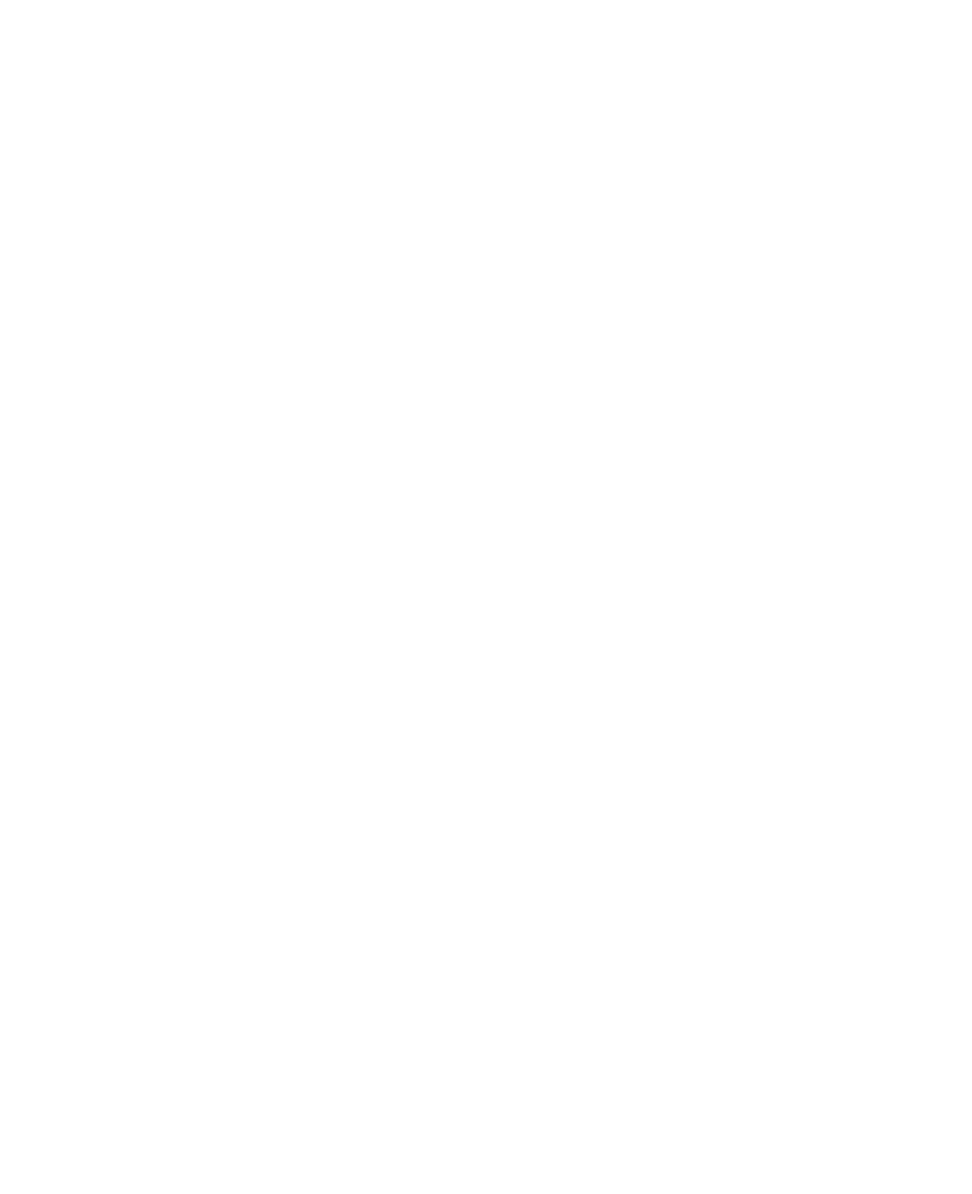
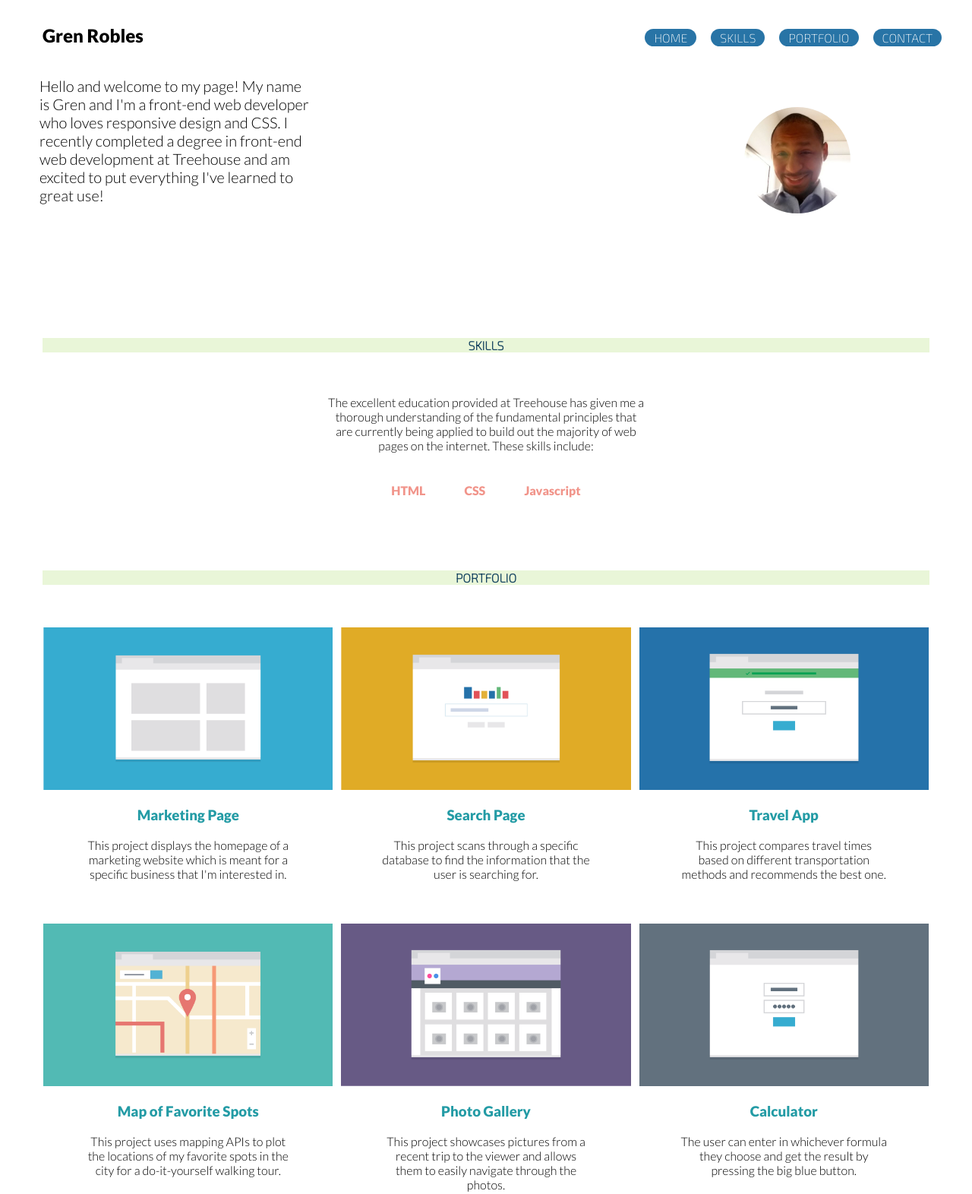
Before and after one commit to grenrobles/techdegree-project-2, a plain HTML site: page index.html in a window 1280 px wide. Shown: the top 1572 px of the page at 76% size. Before the commit the page ends 800 px from the top, so only its background shows below. Drawn offline with Linux system fonts and the light colour scheme.

Commit message:
Adding changes to project files
Adding the changes that I've made to the entire project including, HTML, CSS, files and README.

```diff
--- a/css/styles.css
+++ b/css/styles.css
@@ -0,0 +1,319 @@
+/** Web Fonts **/
+
+
+body {
+  font-family: 'Lato', sans-serif;
+  font-weight: 300;
+  color: black;
+}
+
+h4, a:link {
+  font-family: 'Exo 2', sans-serif;
+}
+
+
+/** Elements **/
+
+
+* {
+  box-sizing: border-box;
+}
+
+body {
+  text-align: center;
+  padding: 0 3px;
+}
+
+h2 {
+  font-weight: 900;
+}
+
+ul, li{
+  list-style: none;
+  text-align: center;
+  margin: 0;
+  padding: 0;
+}
+
+footer {
+  margin-top: 6em;
+}
+
+footer li {
+  display: inline-block;
+  margin-bottom: 1.5em;
+}
+
+
+/** Classes **/
+
+
+.main-header {
+  text-align: center;
+}
+
+.main-nav ul {
+  margin-top: 3em;
+}
+
+.main-nav li {
+  margin: 1.5em;
+}
+
+.profile-picture {
+  width: 35%;
+  min-width: 80px;
+  max-width: 140px;
+  margin-top: 3.5em;
+  margin-bottom: 1.5em;
+  border-radius: 50%;
+}
+
+.intro {
+  color: black;
+  text-align: center;
+  margin: 10px;
+}
+
+.intro p {
+  max-width: 420px;
+  margin: auto;
+  margin-top: 1.5em;
+}
+
+.portfolio-image {
+  width: 100%;
+  margin: 1em 0;
+  max-width: 400px;
+}
+
+.project-section h3 {
+  color:  #239BA5;
+}
+
+.project {
+  margin-top: 1em;
+  margin-bottom: 2.5em;
+}
+
+.project p {
+  width: 72%;
+  max-width: 420px;
+  text-align: center;
+  margin: auto;
+}
+
+.contact-section, .skills-section {
+  max-width: 420px;
+  display: inline-block;
+  text-align: center;
+}
+
+.contact-section li {
+  padding-bottom: 15px;
+}
+
+.skills-section li {
+  margin: 1.5em 1.5em 0 1.5em;
+  font-weight: bold;
+  color: #F1948A;
+}
+
+.footer-name {
+  float: left;
+  font-weight: bold;
+}
+
+.footer-back-to-top {
+  float: right;
+}
+
+.footer-nav {
+  float: right;
+  display: none;
+  word-spacing: 8px;
+}
+
+
+/** Pseudo Classes **/
+
+
+a:link {
+  padding: 2px 12px;
+  text-decoration: none;
+  text-transform: uppercase;
+  border-radius: 1em;
+  background-color: #2874A6;
+  color: white;
+}
+
+a:visited {
+  color: white;
+}
+
+a:hover {
+  background-color: #85C1E9;
+}
+
+/** IDs **/
+
+
+#portfolio, #contact, #skills {
+  margin: auto;
+  margin-top: 6em;
+  margin-bottom: 2.5em;
+  text-transform: uppercase;
+  max-width: 96%;
+  text-align: center;
+  color: #154360;
+  background-color: #E9F6D8;
+}
+
+
+/** Clearfix **/
+
+
+.group:after {
+  content: "";
+  display: table;
+  clear: both;
+}
+
+
+/** Media Queries**/
+
+
+@media (min-width: 768px) {
+
+  body {
+    padding: 1.5em;
+  }
+
+  .main-header {
+    margin-bottom: 2em;
+    margin-top: 0;
+  }
+
+  .header-name, .main-nav ul {
+    margin-top: 0;
+  }
+
+  .main-nav li {
+    display: inline-block;
+    margin: .5em;
+  }
+
+  .profile-picture {
+    max-width: 130px;
+    margin-top: 3em;
+    float: right;
+    display: inline-block;
+    margin-right: 15%;
+  }
+
+  .intro {
+    text-align: left;
+    margin: auto;
+    margin-bottom: 6.5em;
+  }
+
+  .intro p {
+    margin-top: 1.5em;
+    margin-left: 1em;
+    max-width: 18em;
+    display: inline-block;
+    font-size: 20px;
+    text-align: left;
+  }
+
+  .project {
+    width: 48%;
+    padding: 0 4px;
+    display: inline-block;
+    vertical-align: top;
+  }
+
+  .project p {
+    width: 72%;
+    text-align: center;
+    margin: auto;
+  }
+
+  .portfolio-image {
+    width: 100%;
+    margin: auto;
+  }
+
+
+  .skills-section li {
+    display: inline-block;
+  }
+
+  #contact {
+    margin-top: 3.5em;
+  }
+
+  .contact-section {
+    display: inline-block;
+    width: 60%;
+    text-align: center;
+  }
+
+  .footer-back-to-top {
+    display: none;
+  }
+
+  .footer-nav {
+    display: inline-block;
+  }
+
+} /** 768px close **/
+
+@media (min-width: 1024px) {
+
+  .main-header {
+    text-align: left;
+  }
+
+  #header-name {
+    margin-left: 1em;
+    display: inline;
+  }
+
+  .main-nav {
+    display: inline;
+    float: right;
+    margin: auto;
+  }
+
+  .intro {
+    margin: auto;
+    margin-top: 2.5em;
+  }
+
+  .intro p {
+    margin: auto;
+    margin-top: 0;
+    margin-left: 1em;
+  }
+
+  .profile-picture {
+    max-width: 140px;
+    margin-right: 8em;
+    margin-top: 2.5em;
+  }
+
+  .project {
+    width: 32%;
+  }
+
+  .portfolio-image {
+    margin: 0;
+    padding: 0;
+  }
+
+  #skills {
+    margin-top: 11em;
+  }
+
+} /** 1024px close **/
--- a/index.html
+++ b/index.html
@@ -2,20 +2,129 @@
 <html lang="en">
 
   <head>
+
     <title>Gren Robles - Portfolio</title>
     <meta name="viewport" content="width=device-width, initial-scale=1">
     <link rel="stylesheet" href="css/styles.css">
+    <link href="https://fonts.googleapis.com/css?family=Lato:300" rel="stylesheet">
+    <link href="https://fonts.googleapis.com/css?family=Exo+2:200" rel="stylesheet">
+    <link href="https://fonts.googleapis.com/css?family=Lato:900" rel="stylesheet">
+
   </head>
 
   <body>
 
-    <header>
+    <header class="main-header">
+      <h2 id="header-name">Gren Robles</h2>
+      <nav class="main-nav">
+        <ul>
+          <li><a href="#header-name">Home</a></li>
+          <li><a href="#skills">Skills</a></li>
+          <li><a href="#portfolio">Portfolio</a></li>
+          <li><a href="#contact">Contact</a></li>
+        </ul>
+      </nav>
     </header>
 
     <main>
+
+      <div class="intro" id="intro">
+        <img src="images/profile-pic.jpg" alt="My profile picture." class="profile-picture group">
+        <p>
+          Hello and welcome to my page! My name is Gren and I'm a front-end web developer who loves responsive design and CSS. I recently completed a degree in front-end web development at Treehouse and am excited to put everything I've learned to great use!
+        </p>
+      </div>
+
+      <h4 id="skills">Skills</h4>
+
+      <div class="skills-section">
+        <p>The excellent education provided at Treehouse has given me a thorough understanding of the fundamental principles that are currently being applied to build out the majority of web pages on the internet. These skills include:
+        </p>
+        <ul>
+          <li>HTML</li>
+          <li>CSS</li>
+          <li>Javascript</li>
+        </ul>
+      </div> <!-- .skills-section close -->
+
+      <h4 id="portfolio">Portfolio</h4>
+
+      <div class="project-section">
+
+        <div class="project">
+          <img src="images/portfolio-1.png" alt="A webpage displaying four sections." class="portfolio-image">
+          <h3>Marketing Page</h3>
+          <p>This project displays the homepage of a marketing website which is meant for a specific business that I'm interested in.
+          </p>
+        </div>
+
+        <div class="project">
+          <img src="images/portfolio-2.png" alt="A search website." class="portfolio-image">
+          <h3>Search Page</h3>
+          <p>This project scans through a specific database to find the information that the user is searching for.
+          </p>
+        </div>
+
+        <div class="project">
+          <img src="images/portfolio-3.png" alt="Four sections with the third section selected." class="portfolio-image">
+          <h3>Travel App</h3>
+          <p>This project compares travel times based on different transportation methods and recommends the best one.
+          </p>
+        </div>
+
+        <div class="project">
+          <img src="images/portfolio-4.png" alt="A map with a destination icon in the middle." class="portfolio-image">
+          <h3>Map of Favorite Spots</h3>
+          <p>This project uses mapping APIs to plot the locations of my favorite spots in the city for a do-it-yourself walking tour.
+          </p>
+        </div>
+
+        <div class="project">
+          <img src="images/portfolio-5.png" alt="Eight sections arranged similar to a photo gallery." class="portfolio-image">
+          <h3>Photo Gallery</h3>
+          <p>This project showcases pictures from a recent trip to the viewer and allows them to easily navigate through the photos.
+          </p>
+        </div>
+
+        <div class="project">
+          <img src="images/portfolio-6.png" alt="An image that resembles the screen and buttons on a calculator." class="portfolio-image">
+          <h3>Calculator</h3>
+          <p>The user can enter in whichever formula they choose and get the result by pressing the big blue button.
+          </p>
+        </div>
+
+      </div> <!-- .project-section close -->
+
+      <h4 id="contact">Contact</h4>
+
+      <div class="contact-section">
+        <p>If you'd like to connect with me or learn more about the different projects that I've been working on, please reach out. I'd love to hear from you!
+        </p>
+        <br>
+        <ul>
+          <li>Phone &nbsp; <strong>+1 (917) 214-1069</strong></li>
+          <li>Email &nbsp; <strong>grenrobles@gmail.com</strong></li>
+        </ul>
+      </div> <!-- .contact-section close -->
+
     </main>
 
     <footer>
+
+      <ul>
+        <li class="footer-name">Gren Robles</li>
+        <li class="footer-back-to-top"><a href="#">Back to top</a></li>
+      </ul>
+
+      <nav class="footer-nav">
+        <ul>
+          <li><a href="#header-name">Home</a></li>
+          <li><a href="#skills">Skills</a></li>
+          <li><a href="#portfolio">Portfolio</a></li>
+          <li><a href="#contact">Contact</a></li>
+        </ul>
+      </nav>
+
     </footer>
 
   </body>
```
Also changed, not shown: images/profile-pic.jpg (added), images/responsive-layout-profile.png (deleted), 3 other files.
